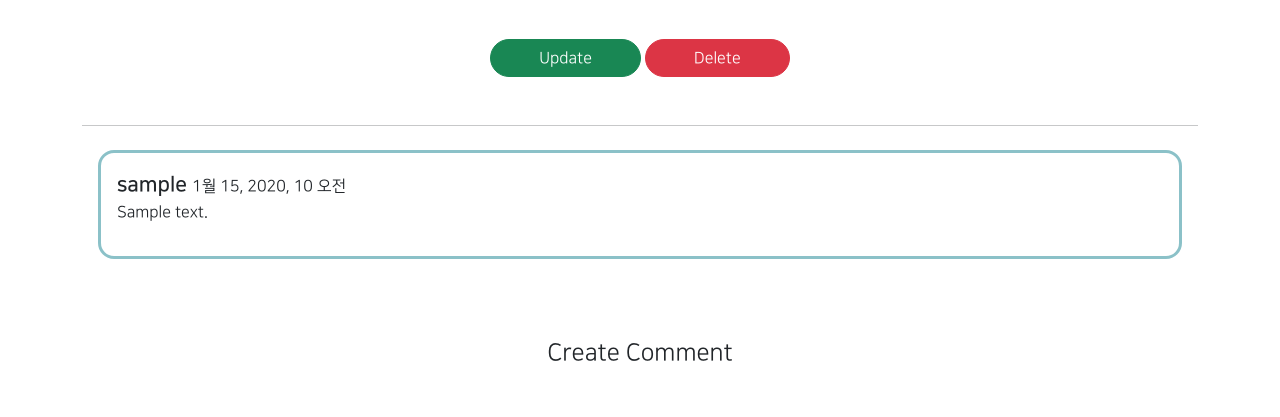
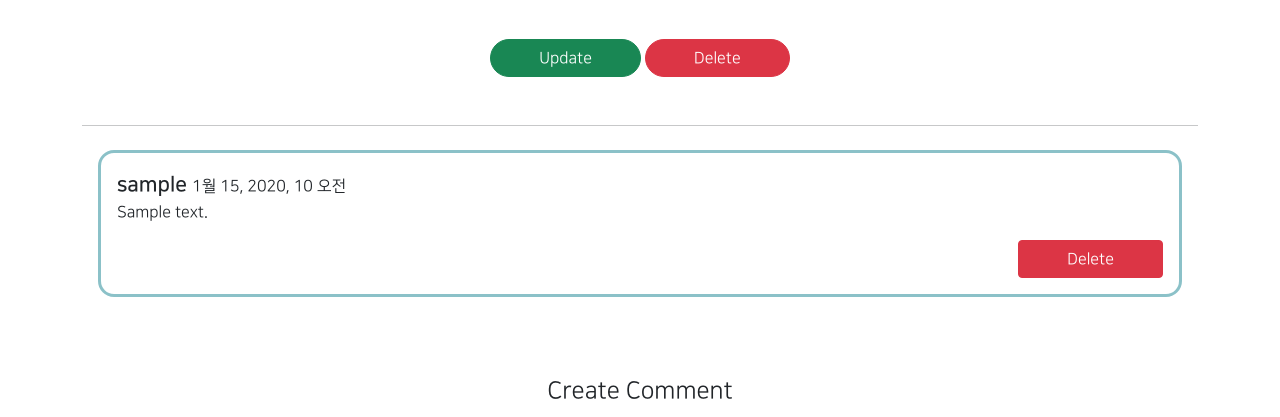
Before and after one commit to phu92/GIS_PHU, a Django app: page /articles/detail/1 in a window 1280 px wide. Shown: the part 1058-1475 px from the top of the page. Run offline with Django 3.2, Linux system fonts and the light colour scheme; a user stored in the database is signed in; tables that the repository leaves empty hold one stand-in row (values such as "Sample post"); grey boxes marked "Sample" are stand-in pictures; parts of the project's set-up code (start-up, migrations or seed data) failed here and were passed over; some libraries are stand-ins or nearby versions.

Commit message:
8.11 django commit 3

```diff
--- a/GIS_phuu/settings.py
+++ b/GIS_phuu/settings.py
@@ -40,7 +40,7 @@
 # SECURITY WARNING: don't run with debug turned on in production!
 DEBUG = True
 
-ALLOWED_HOSTS = []
+ALLOWED_HOSTS = ["*"]
 
 
 # Application definition
--- a/articleapp/templates/articleapp/detail.html
+++ b/articleapp/templates/articleapp/detail.html
@@ -48,6 +48,14 @@
                             {{ comment.content }}
                         </p>
                     </div>
+                    {% if comment.writer == user %}
+                    <div style="text-align: right">
+                        <a href="{% url 'commentapp:delete' pk=comment.pk %}"
+                            class="btn btn-danger round-pill px-5">
+                            Delete
+                        </a>
+                    </div>
+                    {% endif %}
                 </div>
 
             {% endfor %}
```
Also changed, not shown: commentapp/decorators.py (added, +13 -0 lines), commentapp/views.py (+7 -2 lines), 1 other file.
